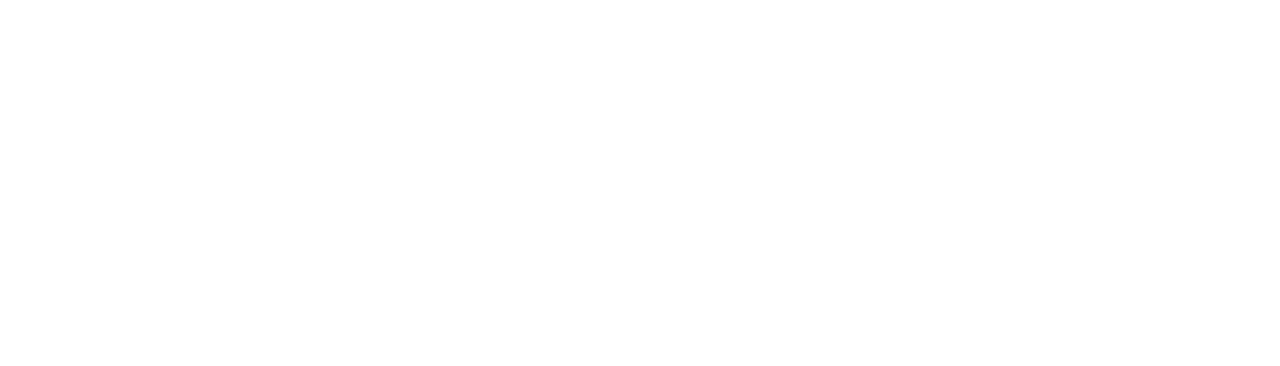
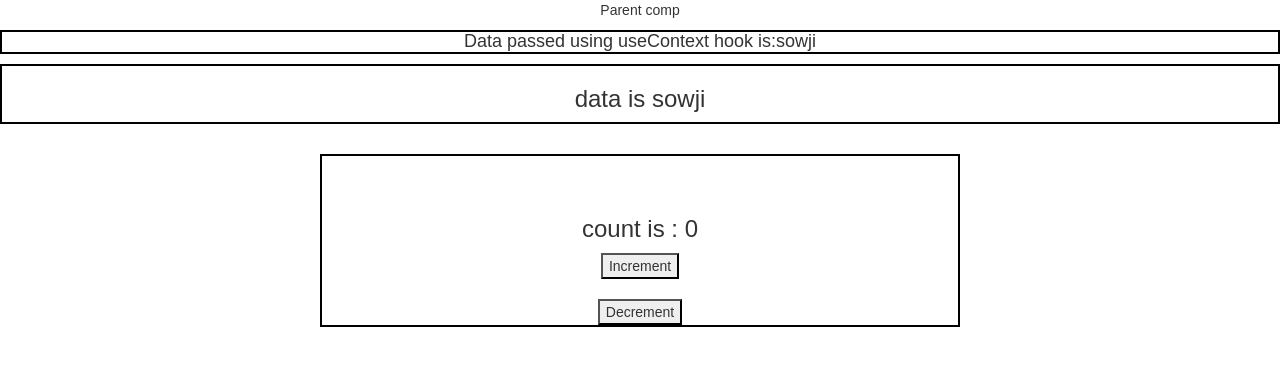
Before and after one commit to Sowji-dev/Frontend, a React (Create React App) app in the folder React/sample/: page / in a window 1280 px wide. Shown: the top 366 px of the page. Built offline with nearby package versions, Linux system fonts and the light colour scheme.

Commit message:
usecontext

```diff
--- a/React/sample/src/App.jsx
+++ b/React/sample/src/App.jsx
@@ -1,11 +1,21 @@
 import './App.css'
 import React from 'react';
+import myContext from './myContext';
+import Child from './Child';
+import Child2 from './Child2';
+import Counter from './Counter';
 function App() {
 
   return (
-    <div >
 
-      </div>
+      <myContext.Provider value="sowji">
+        <div>Parent comp</div>
+        <Child></Child>
+        <Child2></Child2>
+        <Counter></Counter>
+      </myContext.Provider>
+
+
   );
 }
 export default App;
--- /dev/null
+++ b/React/sample/src/Child.jsx
@@ -0,0 +1,15 @@
+import React, { useContext } from 'react'
+import myContext from './myContext'
+
+function Child() {
+    var mydata=useContext(myContext)
+    console.log(mydata)
+  return (
+    <h4 style={{border:"2px solid black"}}>
+      Data passed using useContext hook is:
+      {mydata}
+    </h4>
+  )
+}
+
+export default Child
--- /dev/null
+++ b/React/sample/src/Child2.jsx
@@ -0,0 +1,22 @@
+import React, { createContext } from 'react'
+import myContext from './myContext'
+
+function Child2() {
+    //other way of usecontext(it is complex so prefer child.jsx)
+  return (
+    <myContext.Consumer >
+        {
+            (mydata)=>{
+                return <div  style={{border:"2px solid black"}}>
+                    <h3>data is {mydata}</h3>
+                </div>
+
+            }
+        }
+     </myContext.Consumer>
+
+
+  )
+}
+
+export default Child2
--- /dev/null
+++ b/React/sample/src/Counter.jsx
@@ -0,0 +1,19 @@
+import React, { useState } from 'react'
+import CounterChild from './CounterChild'
+import myContext from './myContext'
+
+function Counter() {
+    var [c,setC]=useState(0)
+  return (
+    <myContext.Provider value={c}>
+    <div  style={{border:"2px solid black", width:"50%",margin:"30px auto"}}>
+        <br/><br/><CounterChild></CounterChild>
+      <button onClick={()=>{setC(c+1)}}>Increment</button><br/><br/>
+      <button onClick={()=>{setC(c-1)}}>Decrement</button><br/>
+
+    </div>
+    </myContext.Provider>
+  )
+}
+
+export default Counter
--- /dev/null
+++ b/React/sample/src/CounterChild.jsx
@@ -0,0 +1,12 @@
+import React, { useContext } from 'react'
+import myContext from './myContext'
+
+function CounterChild() {
+    var count=useContext(myContext)
+  return (
+    <h3>count is : {count}
+    </h3>
+  )
+}
+
+export default CounterChild
--- /dev/null
+++ b/React/sample/src/myContext.js
@@ -0,0 +1,4 @@
+import { createContext } from "react";
+
+const myContext=createContext()
+export default myContext
```
